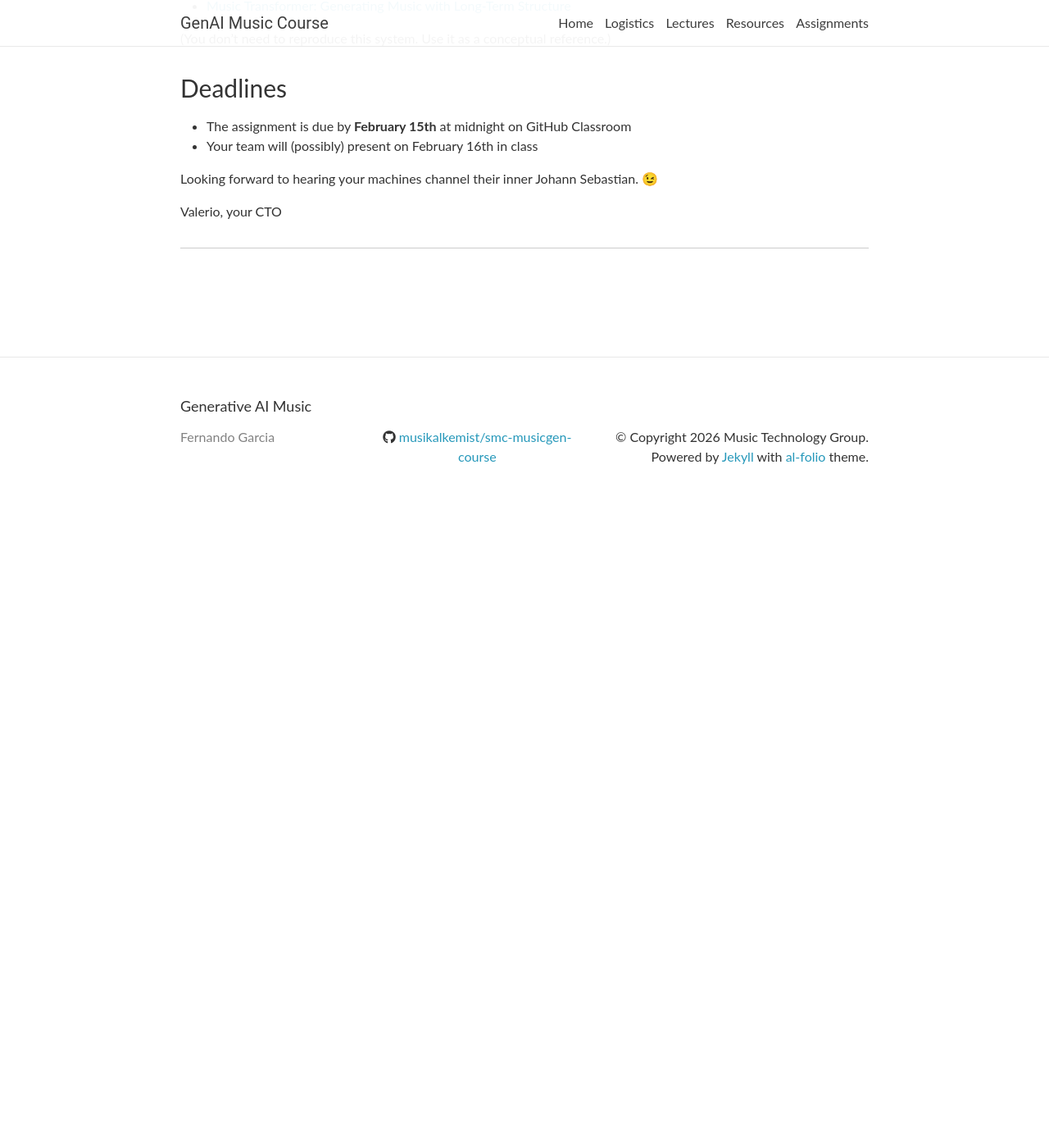
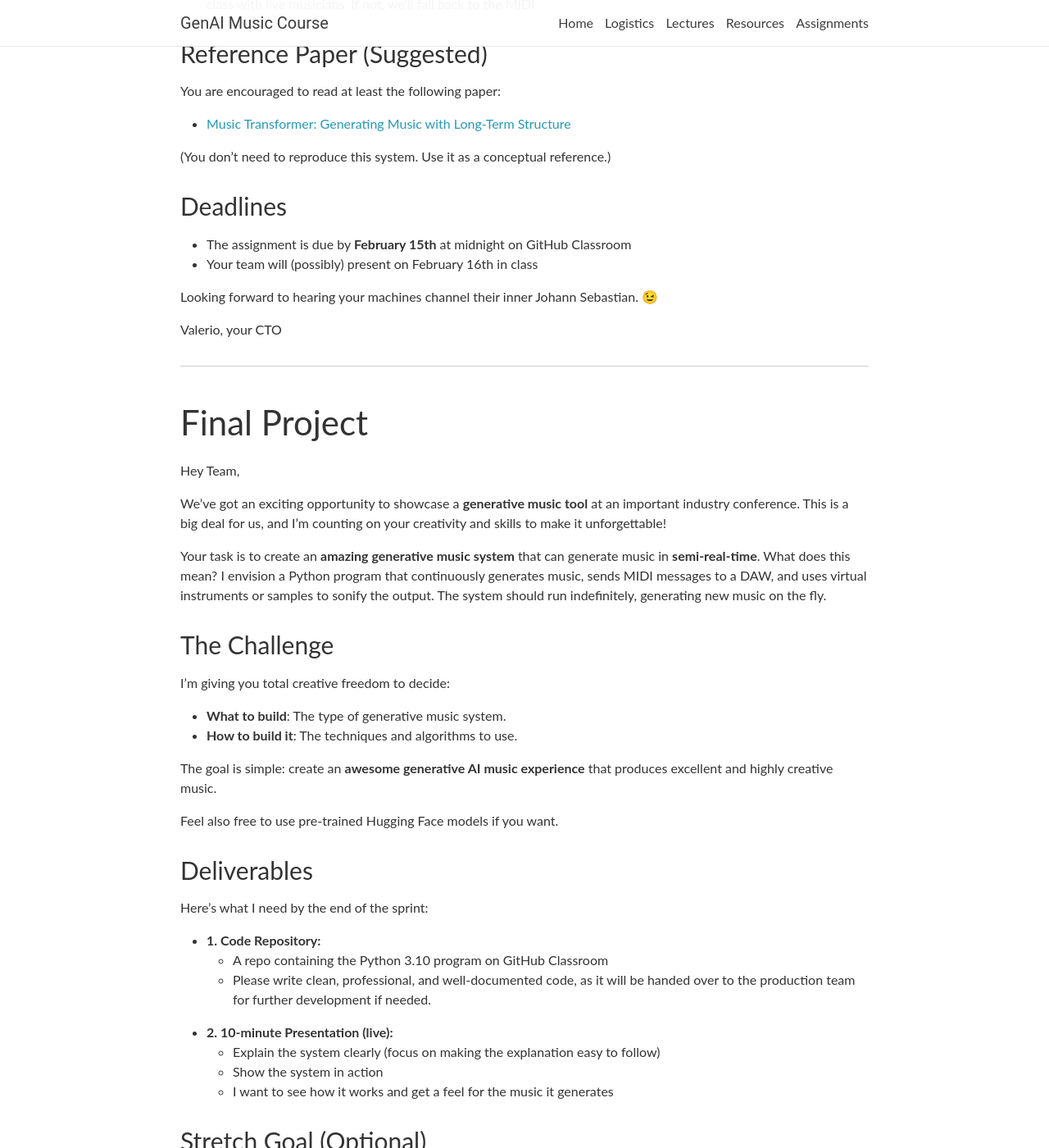
Before and after one commit to upf-smc-genai-music/upf-smc-genai-music.github.io, a Jekyll site: the page built from _pages/assignments.md, in a window 1280 px wide and 1400 px high, scrolled down 6035 px. Shown: the whole window at 82% size. Built offline with Jekyll 4.4.1, drawn with Linux system fonts in a browser that asks for light colours; nearby versions of some CDN libraries; comment, search, counter and statistics services are not loaded; before the commit the page ends 6665 px from its top, so only the background shows below that; some of the changed text lies outside the part shown.

Commit message:
added final project contents

```diff
--- a/_pages/assignments.md
+++ b/_pages/assignments.md
@@ -214,3 +214,58 @@ Looking forward to hearing your machines channel their inner Johann Sebastian.
 Valerio, your CTO
 
 ---
+
+## Final Project
+
+Hey Team,
+
+We’ve got an exciting opportunity to showcase a **generative music tool** at an important industry conference. This is a big deal for us, and I’m counting on your creativity and skills to make it unforgettable!
+
+Your task is to create an **amazing generative music system** that can generate music in **semi-real-time**. What does this mean? I envision a Python program that continuously generates music, sends MIDI messages to a DAW, and uses virtual instruments or samples to sonify the output. The system should run indefinitely, generating new music on the fly.
+
+### The Challenge
+I’m giving you total creative freedom to decide:
+
+* **What to build**: The type of generative music system.
+* **How to build it**: The techniques and algorithms to use.
+
+The goal is simple: create an **awesome generative AI music experience** that produces excellent and highly creative music.
+
+Feel also free to use pre-trained Hugging Face models if you want.
+
+### Deliverables
+Here’s what I need by the end of the sprint:
+
+* **1. Code Repository:**
+  * A repo containing the Python 3.10 program on GitHub Classroom
+  * Please write clean, professional, and well-documented code, as it will be handed over to the production team for further development if needed.
+
+* **2. 10-minute Presentation (live):**
+  * Explain the system clearly (focus on making the explanation easy to follow)
+  * Show the system in action
+  * I want to see how it works and get a feel for the music it generates
+
+### Stretch Goal (Optional)
+
+If you’re feeling ambitious, consider adding user **interaction controls** to influence the generation process. For example:
+
+* **Motion-based Interaction**: Movement influences note density.
+* **Environmental Interaction**: Room temperature correlates with harmony dissonance.
+
+This isn’t required, but experimenting with these ideas could make the system even more impressive. Remember, the sky’s the limit!
+
+### Deadlines
+
+The final project is due by **February 16th** at midnight on GitHub Classroom
+Your team will present on February 17th in class
+
+### Final Notes
+I’m confident this project will be a lot of fun and a chance to let your creativity shine. If you deliver a killer generative music system, it will grab attention at the conference and open doors for us all.
+
+Make sure to collaborate effectively—leverage each team member’s unique skills in music, sound design, and tech.
+
+Good luck, and let’s make something extraordinary!
+
+Valerio, your CTO 🎵🚀
+
+---
```
